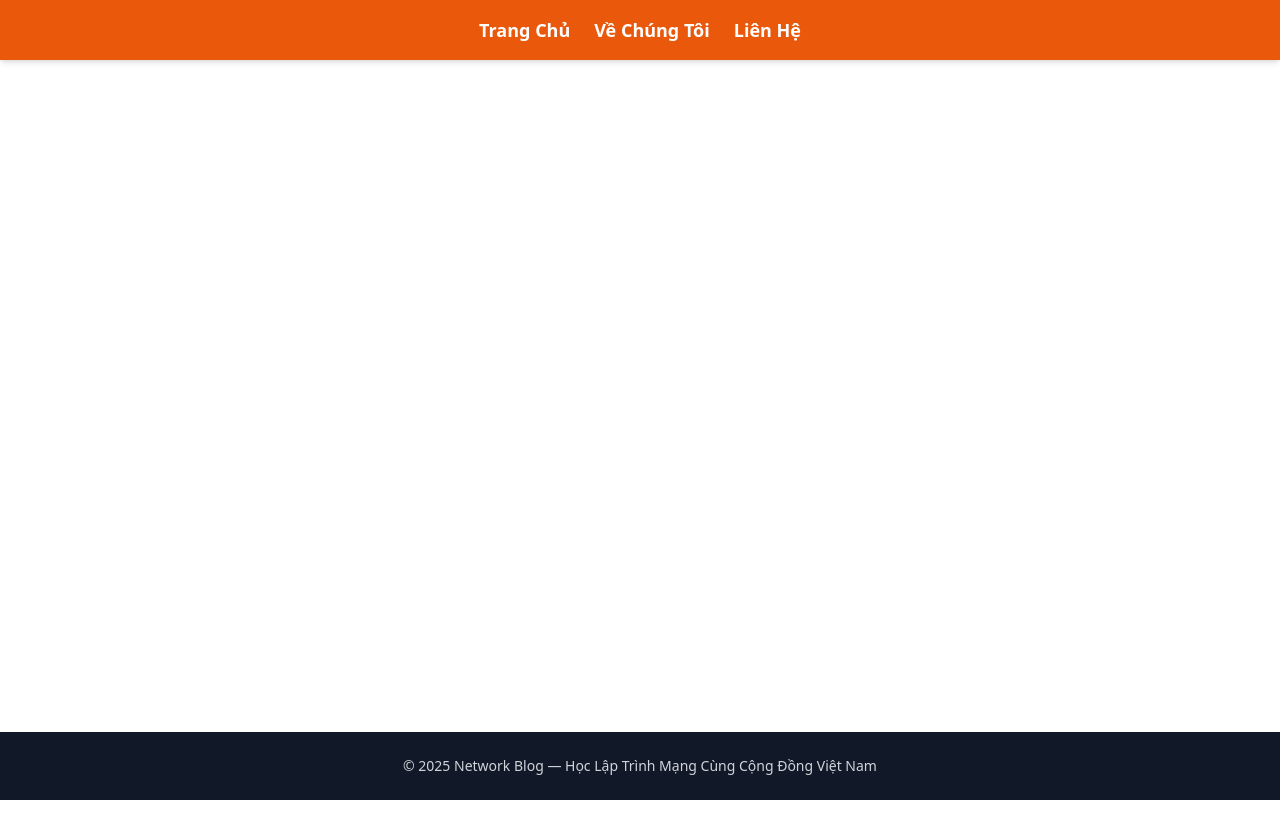
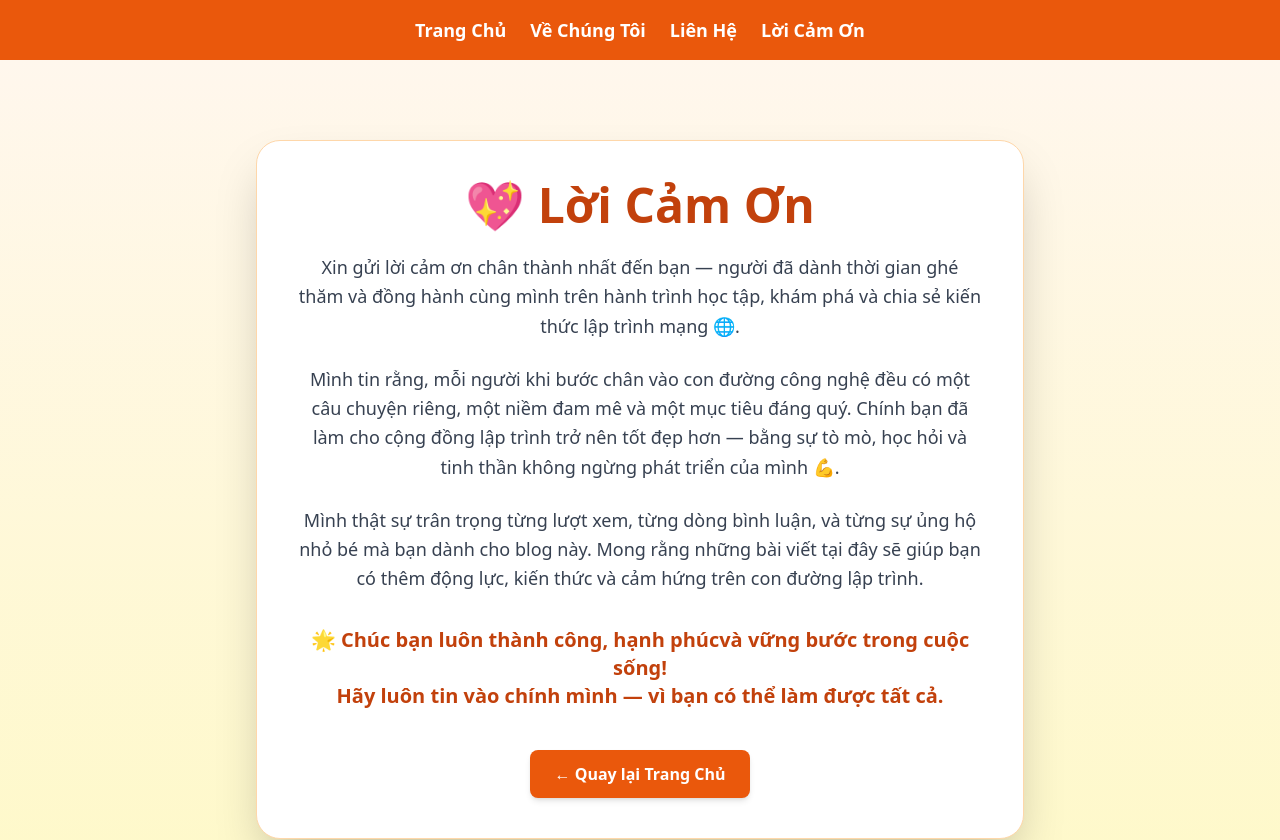
Before and after one commit to nhathuy123abc/lenguyennhathuy_blog, a React (Create React App) app: page /thanks in a window 1280 px wide. Shown: the top 840 px of the page. Before the commit the page ends 800 px from the top, so only its background shows below. Built offline with nearby package versions, Linux system fonts and the light colour scheme.

Commit message:
🚀 Initial commit - Network Blog with Thanks page

```diff
--- a/src/App.js
+++ b/src/App.js
@@ -11,6 +11,7 @@ import Network07_MultiThread from "./pages/posts/Network07_MultiThread";
 import Network08_Security from "./pages/posts/Network08_Security";
 import Network09_FileTransfer from "./pages/posts/Network09_FileTransfer";
 import Network10_ChatApp from "./pages/posts/Network10_ChatApp";
+import Thanks from "./pages/posts/Thanks";
 
 // === Trang chủ ===
 function Home() {
@@ -134,7 +135,7 @@ function About() {
 
       <div className="bg-white shadow-2xl rounded-3xl p-10 max-w-3xl w-11/12 text-center border border-orange-200 transition-transform hover:scale-[1.01]">
         <img
-          src="https://i.postimg.cc/pT0k0gHp/564217407-2039380046808669-4469668202512957919-n.jpg"
+          src="https://i.postimg.cc/VsxffRG0/z7161535332476-6a2d66e8a6ee80ea2b2886fef0e2a52e.jpg"
           alt="Lê Nguyễn Nhật Huy"
           className="w-44 h-44 rounded-full mx-auto mb-6 border-8 border-orange-300 object-cover shadow-lg hover:scale-105 transition-transform duration-300"
         />
@@ -155,11 +156,17 @@ function About() {
             🌱 Đời Sống Cá Nhân
           </h3>
           <p className="text-gray-700 leading-relaxed">
-            Mình sống tại TP. Hồ Chí Minh — nơi vừa năng động vừa đầy cảm hứng
-            cho lập trình viên trẻ. Ngoài công việc, mình thích đọc truyện
-            detective, nghe nhạc lo-fi, đi cà phê cùng bạn bè và thi thoảng viết
-            vài dòng blog chia sẻ kinh nghiệm sống.
-          </p>
+  Mình tên là Huy, hiện đang sống và học tập tại thành phố Hồ Chí Minh. Ngoài thời gian học, mình rất thích chơi game để giải trí và rèn phản xạ nhanh. Bên cạnh đó, mình cũng có sở thích đọc truyện tranh, đặc biệt là những bộ truyện có nội dung hài hước hoặc phiêu lưu, giúp mình thư giãn sau những giờ học căng thẳng. Mình là người khá năng động, dễ hòa đồng và luôn cố gắng cân bằng giữa việc học và sở thích cá nhân.
+</p>
+
+<p className="text-gray-700 leading-relaxed mt-4">
+  🌟 <strong>Lý do cho niềm đam mê lập trình của mình</strong> xuất phát từ việc thường xuyên nghe
+  và xem các video kể lại cốt truyện của game trên mạng. Mỗi câu chuyện, mỗi thế giới trong game
+  đều khiến mình cực kỳ ấn tượng và tò mò về cách chúng được tạo ra. Chính sự tò mò ấy đã thôi thúc
+  mình tìm hiểu sâu hơn về lập trình và công nghệ, để có thể tự tay xây dựng nên những sản phẩm,
+  trò chơi hoặc ứng dụng có thể mang lại trải nghiệm thú vị cho người khác.
+</p>
+
         </div>
 
         {/* --- Học vấn --- */}
@@ -491,6 +498,9 @@ export default function App() {
           <Link to="/contact" className="hover:text-yellow-200">
             Liên Hệ
           </Link>
+          <Link to="/thanks" className="hover:text-yellow-200">
+            Lời Cảm Ơn
+          </Link>
         </nav>
 
         <div className="flex-grow">
@@ -508,6 +518,7 @@ export default function App() {
             <Route path="/blog/network10" element={<Network10_ChatApp />} />
             <Route path="/about" element={<About />} />
             <Route path="/contact" element={<Contact />} />
+            <Route path="/thanks" element={<Thanks />} />
           </Routes>
         </div>
 
--- /dev/null
+++ b/src/pages/posts/Thanks.js
@@ -0,0 +1,54 @@
+import React from "react";
+import { Link } from "react-router-dom";
+
+export default function Thanks() {
+  return (
+    <div className="bg-gradient-to-b from-orange-50 to-yellow-100 min-h-screen flex flex-col items-center py-20 px-6">
+      <div className="bg-white shadow-2xl rounded-3xl p-10 max-w-3xl w-full text-center border border-orange-200">
+        <h1 className="text-5xl font-extrabold text-orange-700 mb-6">
+          💖 Lời Cảm Ơn
+        </h1>
+
+        <p className="text-gray-700 text-lg leading-relaxed mb-6">
+          Xin gửi lời cảm ơn chân thành nhất đến bạn — người đã dành thời gian
+          ghé thăm và đồng hành cùng mình trên hành trình học tập, khám phá và
+          chia sẻ kiến thức lập trình mạng 🌐.
+        </p>
+
+        <p className="text-gray-700 text-lg leading-relaxed mb-6">
+          Mình tin rằng, mỗi người khi bước chân vào con đường công nghệ đều có
+          một câu chuyện riêng, một niềm đam mê và một mục tiêu đáng quý. Chính
+          bạn đã làm cho cộng đồng lập trình trở nên tốt đẹp hơn — bằng sự tò
+          mò, học hỏi và tinh thần không ngừng phát triển của mình 💪.
+        </p>
+
+        <p className="text-gray-700 text-lg leading-relaxed mb-6">
+          Mình thật sự trân trọng từng lượt xem, từng dòng bình luận, và từng
+          sự ủng hộ nhỏ bé mà bạn dành cho blog này. Mong rằng những bài viết
+          tại đây sẽ giúp bạn có thêm động lực, kiến thức và cảm hứng trên con
+          đường lập trình.
+        </p>
+
+        <p className="text-orange-700 font-semibold text-xl mt-8">
+          🌟 Chúc bạn luôn <strong>thành công</strong>, <strong>hạnh phúc</strong>
+          và <strong>vững bước</strong> trong cuộc sống!
+          <br />
+          Hãy luôn tin vào chính mình — vì bạn có thể làm được tất cả.
+        </p>
+
+        <div className="mt-10">
+          <Link
+            to="/"
+            className="inline-block bg-orange-600 text-white px-6 py-3 rounded-lg font-semibold hover:bg-orange-700 transition-all shadow-md"
+          >
+            ← Quay lại Trang Chủ
+          </Link>
+        </div>
+      </div>
+
+      <footer className="mt-20 text-gray-600 text-sm">
+        © 2025 Network Blog — Cảm ơn bạn đã đồng hành cùng mình ❤️
+      </footer>
+    </div>
+  );
+}
```
